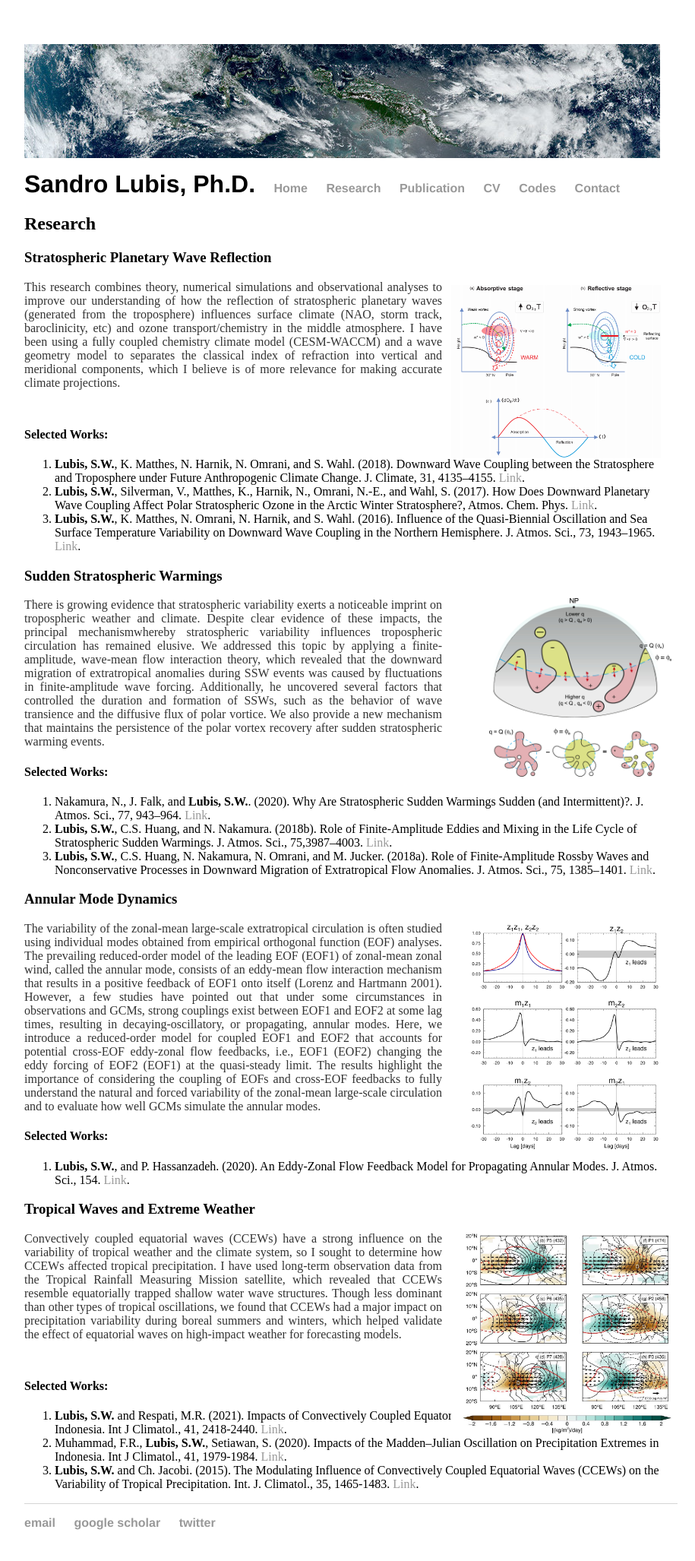
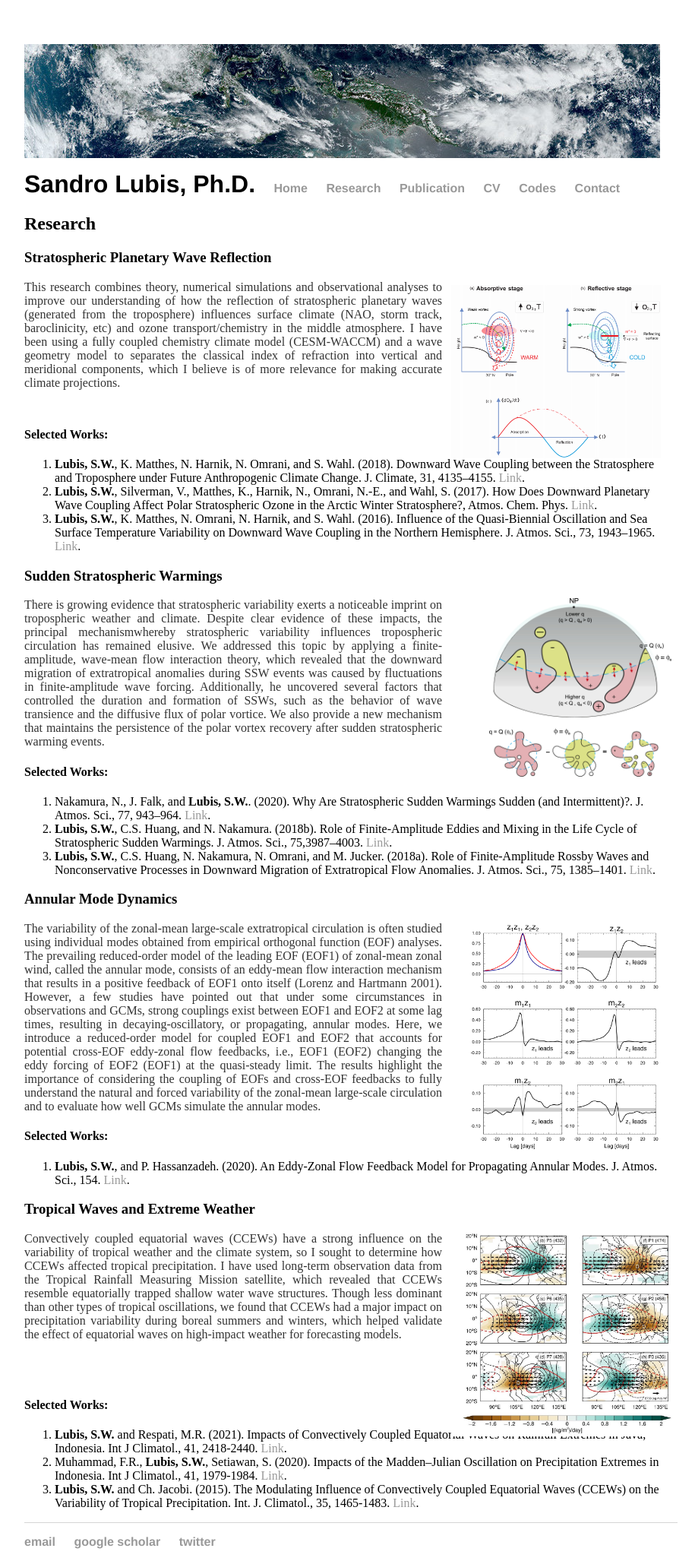
Before and after one commit to sandrolubis/sandrolubis.github.io, a Jekyll site: the page built from research/index.html, in a window 1280 px wide. Shown: the whole page at 76% size, without its empty margins (276-1191 px from the left). Built offline with Jekyll 4.4.1, drawn with Linux system fonts in a browser that asks for light colours; before the commit the page ends 2029 px from its top, so only the background shows below that.

Commit message:
Update index.html

```diff
--- a/research/index.html
+++ b/research/index.html
@@ -62,7 +62,7 @@ title: Research Interests | Sandro Lubis
 				equatorially trapped shallow water wave structures. Though less dominant than other types of tropical oscillations,
 				we found that CCEWs had a major impact on precipitation variability during boreal summers and winters,
 				which helped validate the effect of equatorial waves on high-impact weather for forecasting models. </font></p>
-			<h4 style="margin-top:50px;">Selected Works:</h4>
+			<h4 style="margin-top:75px;">Selected Works:</h4>
 			<ol>
 			  <li><b>Lubis, S.W.</b> and Respati, M.R. (2021). Impacts of Convectively Coupled Equatorial Waves on Rainfall Extremes in Java, Indonesia. Int J Climatol., 41, 2418-2440. <a href="https://doi.org/10.1002/joc.6967">Link</a>.</li>
 			  <li>Muhammad, F.R., <b>Lubis, S.W.</b>, Setiawan, S. (2020).  Impacts of the Madden–Julian Oscillation on Precipitation Extremes in Indonesia. Int J Climatol., 41, 1979-1984. <a href="https://doi.org/10.1002/joc.6941">Link</a>.</li>
```
